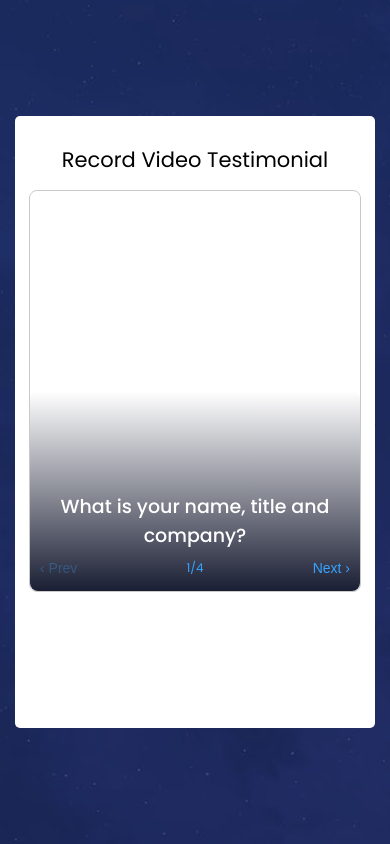
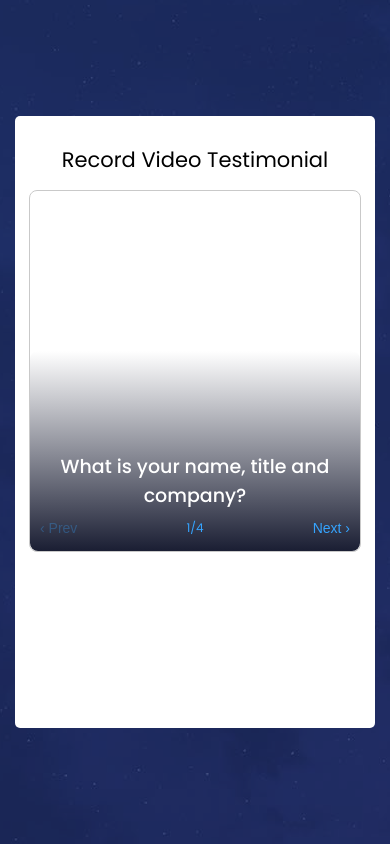
Before and after one commit to ArslanHayat12/fankave-poc, a React (Create React App) app in the folder fk-testimonial/: page / in a window 390 px wide. Both pictures are taken after a click on the link "RECORD VIDEO". Built offline with nearby package versions, Linux system fonts and the light colour scheme; no server answers; what react-soundplayer would draw is missing.

Commit message:
adds height of video wrapper for small screen

```diff
--- a/fk-testimonial/src/components/VideoRecorder/style.css
+++ b/fk-testimonial/src/components/VideoRecorder/style.css
@@ -68,3 +68,13 @@
   width: 47px;
   height: 47px;
 }
+
+@media (max-width: 420px) {
+  .video-recorder-wrapper .video-recording-container {
+    height: 100%;
+  }
+
+  .video-recorder-wrapper .video-recording-container video {
+    height: 100%;
+  }
+}
--- a/fk-testimonial/src/pages/RecordScreen/style.css
+++ b/fk-testimonial/src/pages/RecordScreen/style.css
@@ -95,3 +95,9 @@
   margin: 52px 0 15px;
   z-index: 2;
 }
+
+@media (max-width: 420px) {
+  .record-screen .video-wrapper {
+    height: 360px;
+  }
+}
```
Lines whose indentation alone changed are shown as unchanged.
